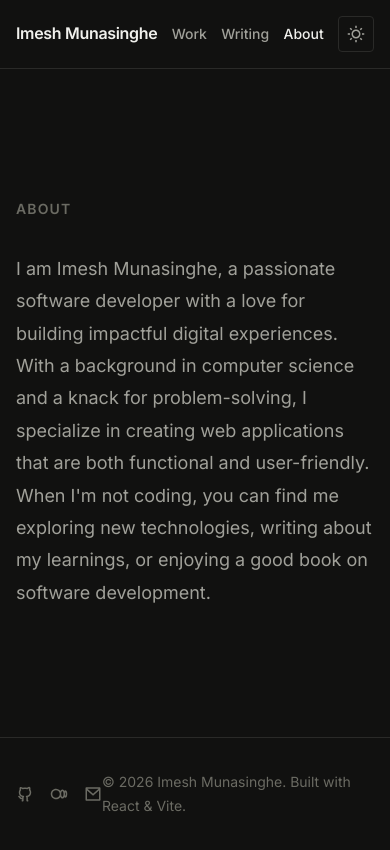
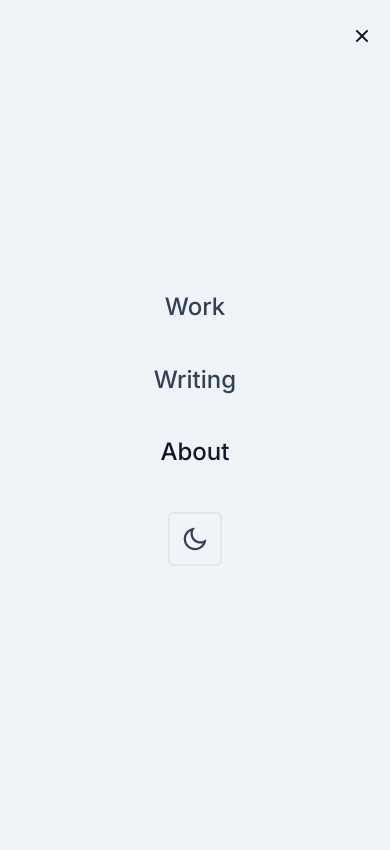
Before and after one commit to ImeshMunasinghe/my-portfolio, a React (Vite) app: page /about in a window 390 px wide. Both pictures are taken after a click on the button "Toggle mobile menu". Shown: the top 850 px of the page. Built offline with nearby package versions, Linux system fonts and the light colour scheme.

Commit message:
feat: polish portfolio layout, add mobile menu, dynamic titles, and a11y improvements

```diff
--- a/src/components/Header/Header.module.css
+++ b/src/components/Header/Header.module.css
@@ -72,3 +72,54 @@
 .navLinkActive {
   color: var(--color-text-primary);
 }
+
+.mobileMenuButton {
+  display: none;
+  align-items: center;
+  justify-content: center;
+  background: none;
+  border: none;
+  color: var(--color-text-primary);
+  cursor: pointer;
+  padding: var(--space-2);
+  margin-right: calc(var(--space-2) * -1); /* visually align to edge */
+  z-index: 101; /* Stay above the open menu */
+}
+
+@media (max-width: 640px) {
+  .mobileMenuButton {
+    display: flex;
+  }
+
+  .nav {
+    position: fixed;
+    top: 0;
+    left: 0;
+    right: 0;
+    bottom: 0;
+    background-color: var(--color-bg);
+    flex-direction: column;
+    justify-content: center;
+    gap: var(--space-8);
+    transform: translateY(-100%);
+    opacity: 0;
+    pointer-events: none;
+    transition: transform var(--transition-base), opacity var(--transition-base);
+    z-index: 100;
+  }
+
+  .navOpen {
+    transform: translateY(0);
+    opacity: 1;
+    pointer-events: auto;
+  }
+
+  .navLink {
+    font-size: var(--text-2xl);
+  }
+
+  .themeToggle {
+    margin-top: var(--space-4);
+    transform: scale(1.5);
+  }
+}
--- a/src/components/Header/Header.tsx
+++ b/src/components/Header/Header.tsx
@@ -1,5 +1,6 @@
+import { useState } from "react";
 import { Link, NavLink } from "react-router-dom";
-import { RiSunLine, RiMoonLine } from "react-icons/ri";
+import { RiSunLine, RiMoonLine, RiMenu3Line, RiCloseLine } from "react-icons/ri";
 import styles from "./Header.module.css";
 
 interface HeaderProps {
@@ -8,18 +9,25 @@ interface HeaderProps {
 }
 
 function Header({ theme, onToggleTheme }: HeaderProps) {
+  const [isMobileMenuOpen, setIsMobileMenuOpen] = useState(false);
+
+  const toggleMobileMenu = () => setIsMobileMenuOpen((prev) => !prev);
+  const closeMobileMenu = () => setIsMobileMenuOpen(false);
+
   return (
     <header className={styles.header}>
       <div className={styles.container}>
-        <Link to="/" className={styles.logo}>
+        <Link to="/" className={styles.logo} onClick={closeMobileMenu}>
           Imesh Munasinghe
         </Link>
 
+        <nav className={`${styles.nav} ${isMobileMenuOpen ? styles.navOpen : ""}`}>
           <NavLink
             to="/work"
             className={({ isActive }) =>
               `${styles.navLink} ${isActive ? styles.navLinkActive : ""}`
             }
+            onClick={closeMobileMenu}
           >
             Work
           </NavLink>
@@ -28,6 +36,7 @@ function Header({ theme, onToggleTheme }: HeaderProps) {
             className={({ isActive }) =>
               `${styles.navLink} ${isActive ? styles.navLinkActive : ""}`
             }
+            onClick={closeMobileMenu}
           >
             Writing
           </NavLink>
@@ -36,13 +45,17 @@ function Header({ theme, onToggleTheme }: HeaderProps) {
             className={({ isActive }) =>
               `${styles.navLink} ${isActive ? styles.navLinkActive : ""}`
             }
+            onClick={closeMobileMenu}
           >
             About
           </NavLink>
 
           <button
             className={styles.themeToggle}
-          onClick={onToggleTheme}
+            onClick={() => {
+              onToggleTheme();
+              closeMobileMenu();
+            }}
             aria-label="Toggle theme"
           >
             {theme === "light" ? (
@@ -51,6 +64,15 @@ function Header({ theme, onToggleTheme }: HeaderProps) {
               <RiSunLine size={18} />
             )}
           </button>
+        </nav>
+
+        <button
+          className={styles.mobileMenuButton}
+          onClick={toggleMobileMenu}
+          aria-label="Toggle mobile menu"
+        >
+          {isMobileMenuOpen ? <RiCloseLine size={24} /> : <RiMenu3Line size={24} />}
+        </button>
       </div>
     </header>
   );
--- a/src/components/Hero/Hero.tsx
+++ b/src/components/Hero/Hero.tsx
@@ -16,6 +16,7 @@ function Hero() {
             target="_blank"
             rel="noopener noreferrer"
             className={styles.link}
+            aria-label="GitHub (opens in a new tab)"
           >
             GitHub
           </a>
@@ -24,6 +25,7 @@ function Hero() {
             target="_blank"
             rel="noopener noreferrer"
             className={styles.link}
+            aria-label="Medium (opens in a new tab)"
           >
             Medium
           </a>
--- a/src/components/Projects/ProjectCard.tsx
+++ b/src/components/Projects/ProjectCard.tsx
@@ -19,6 +19,7 @@ function ProjectCard({ project }: ProjectCardProps) {
       target="_blank"
       rel="noopener noreferrer"
       className={styles.card}
+      aria-label={`${project.title} (opens in a new tab)`}
     >
       <div className={styles.top}>
         <span className={styles.title}>{project.title}</span>
--- /dev/null
+++ b/src/hooks/useDocumentTitle.ts
@@ -0,0 +1,7 @@
+import { useEffect } from 'react';
+
+export function useDocumentTitle(title: string) {
+  useEffect(() => {
+    document.title = title;
+  }, [title]);
+}
--- a/src/index.css
+++ b/src/index.css
@@ -38,14 +38,14 @@
 /*LIGHT THEME (default)*/
 
 [data-theme='light'] {
-  --color-bg:          #f9f9f7;
+  --color-bg:          #f0f4f8;
   --color-surface:     #ffffff;
-  --color-border:      #e8e8e4;
-  --color-text-primary:   #1a1a18;
-  --color-text-secondary: #6b6b63;
-  --color-text-muted:     #9a9a91;
-  --color-accent:      #2563eb;
-  --color-accent-hover:#1d4ed8;
+  --color-border:      #dce4ec;
+  --color-text-primary:   #0f172a;
+  --color-text-secondary: #334155;
+  --color-text-muted:     #64748b;
+  --color-accent:      #1e40af;
+  --color-accent-hover:#1e3a8a;
 }
 
 /*DARK THEME */
--- a/src/pages/About.tsx
+++ b/src/pages/About.tsx
@@ -1,6 +1,8 @@
 import styles from './About.module.css';
+import { useDocumentTitle } from '../hooks/useDocumentTitle';
 
 function About() {
+  useDocumentTitle('About');
   return (
     <section className={styles.section}>
       <h2 className={styles.heading}>About</h2>
--- a/src/pages/Home.tsx
+++ b/src/pages/Home.tsx
@@ -1,8 +1,11 @@
 import Hero from '../components/Hero/Hero';
 import Projects from '../components/Projects/Projects';
 import Writing from '../components/Writing/Writing';
+import { useDocumentTitle } from '../hooks/useDocumentTitle';
 
 function Home() {
+  useDocumentTitle('Home');
+
   return (
     <>
       <Hero />
--- a/src/pages/Work.tsx
+++ b/src/pages/Work.tsx
@@ -1,6 +1,8 @@
 import Projects from '../components/Projects/Projects';
+import { useDocumentTitle } from '../hooks/useDocumentTitle';
 
 function Work() {
+  useDocumentTitle('Work');
   return <Projects />;
 }
 
--- a/src/pages/WritingPage.tsx
+++ b/src/pages/WritingPage.tsx
@@ -1,6 +1,8 @@
 import Writing from '../components/Writing/Writing';
+import { useDocumentTitle } from '../hooks/useDocumentTitle';
 
 function WritingPage() {
+  useDocumentTitle('Writing');
   return <Writing />;
 }
 
```
Lines whose indentation alone changed are shown as unchanged.
